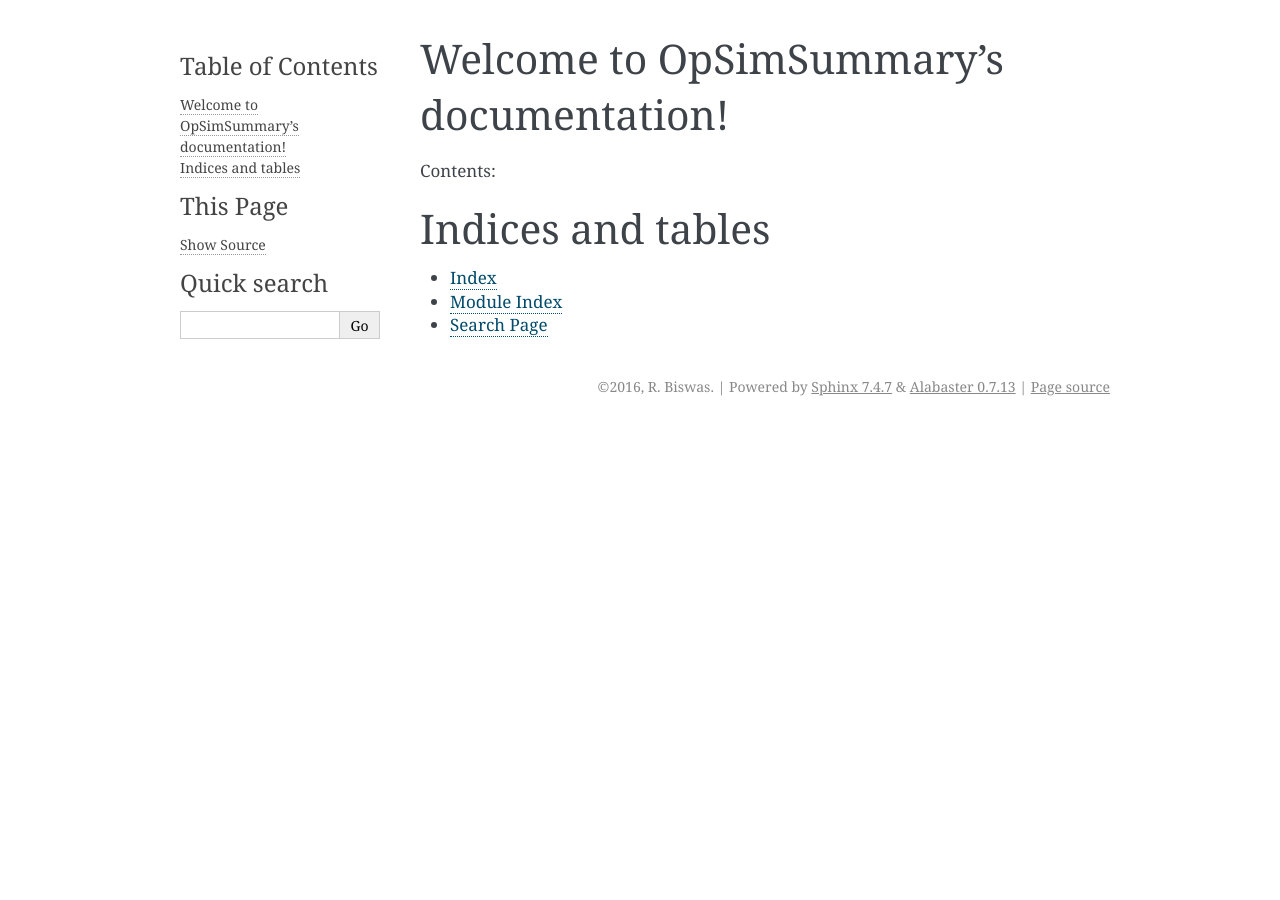
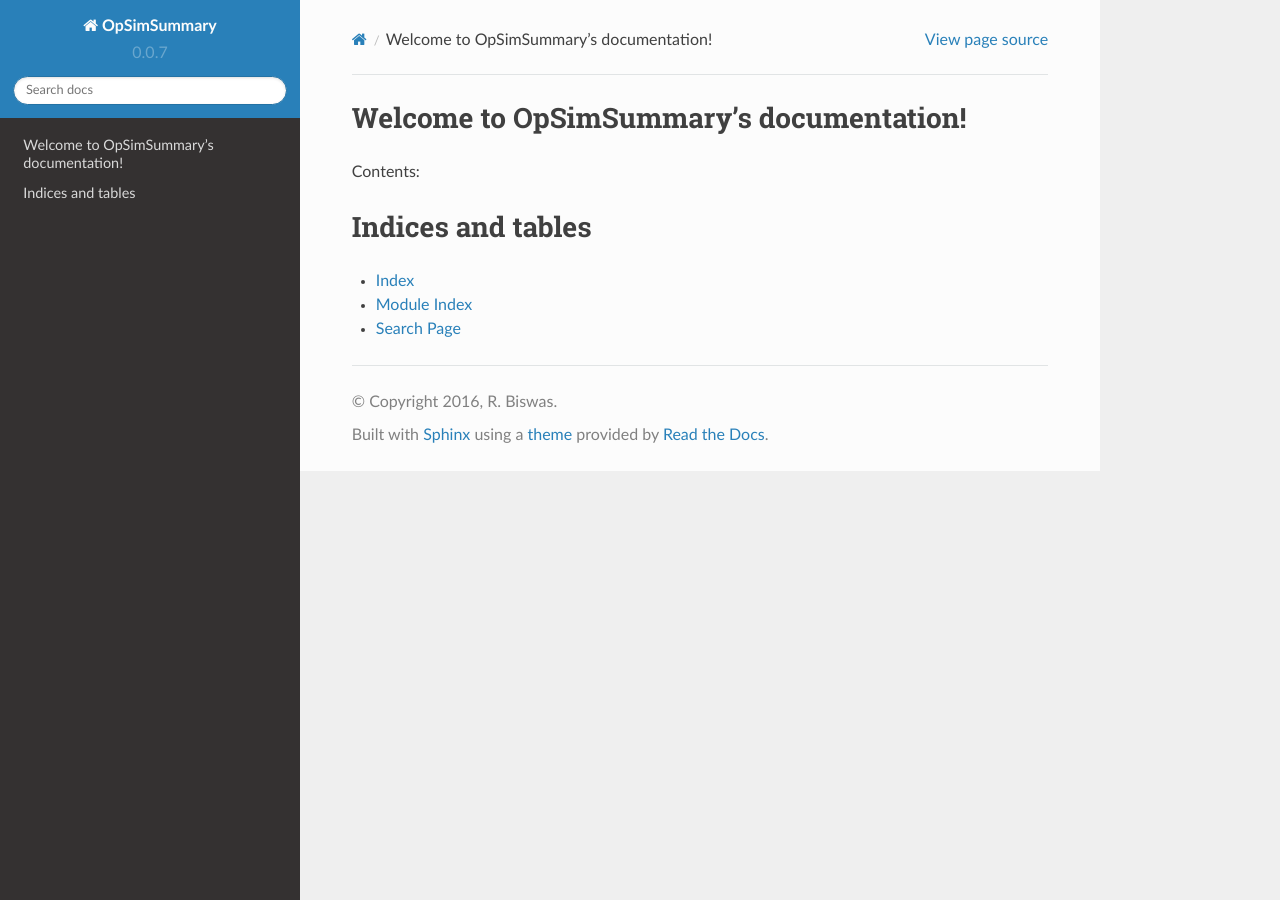
Before and after one commit to LSSTDESC/OpSimSummary, a Sphinx documentation site: the page built from doc/index.rst, in a window 1280 px wide. Built offline with Sphinx 7.4.7 and the Read the Docs theme 2.0.0, drawn with Linux system fonts in a browser that asks for light colours; some of the changed lines change nothing that is shown.

Commit message:
Fixed rtd theme. 	modified:   conf.py 	modified:   index.rst

```diff
--- a/doc/conf.py
+++ b/doc/conf.py
@@ -1,7 +1,7 @@
 # -*- coding: utf-8 -*-
 #
 # OpSimSummary documentation build configuration file, created by
-# sphinx-quickstart on Tue Jul 19 04:40:33 2016.
+# sphinx-quickstart on Tue Jul 19 12:06:54 2016.
 #
 # This file is execfile()d with the current directory set to its
 # containing dir.
@@ -24,6 +24,7 @@
     import sphinx_rtd_theme
     html_theme = 'sphinx_rtd_theme'
     html_theme_path = [sphinx_rtd_theme.get_html_theme_path()]
+
 # If extensions (or modules to document with autodoc) are in another directory,
 # add these directories to sys.path here. If the directory is relative to the
 # documentation root, use os.path.abspath to make it absolute, like shown here.
@@ -46,7 +47,6 @@
     'sphinx.ext.mathjax',
     'sphinx.ext.ifconfig',
     'sphinx.ext.viewcode',
-    'sphinx.ext.autodoc',
     'numpydoc',
 ]
 
@@ -127,7 +127,7 @@
 
 # The theme to use for HTML and HTML Help pages.  See the documentation for
 # a list of builtin themes.
-html_theme = 'alabaster'
+# html_theme = 'alabaster'
 
 # Theme options are theme-specific and customize the look and feel of a theme
 # further.  For a list of options available for each theme, see the
--- a/doc/index.rst
+++ b/doc/index.rst
@@ -1,5 +1,5 @@
 .. OpSimSummary documentation master file, created by
-   sphinx-quickstart on Tue Jul 19 04:40:33 2016.
+   sphinx-quickstart on Tue Jul 19 12:06:54 2016.
    You can adapt this file completely to your liking, but it should at least
    contain the root `toctree` directive.
 
```
